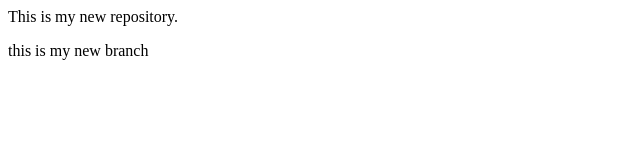
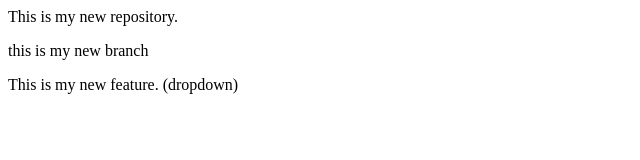
Before and after one commit to ubada2323/LocalRepo, a plain HTML site: page index.html in a window 1280 px wide. Shown: the whole page, without its empty margins (0-640 px from the left). Drawn offline with Linux system fonts and the light colour scheme.

Commit message:
add a feature on feature branch

```diff
--- a/index.html
+++ b/index.html
@@ -1,2 +1,3 @@
 <p>This is my new repository.</p>
 <p>this is my new branch</p>
+<p>This is my new feature. (dropdown)</p>
```
